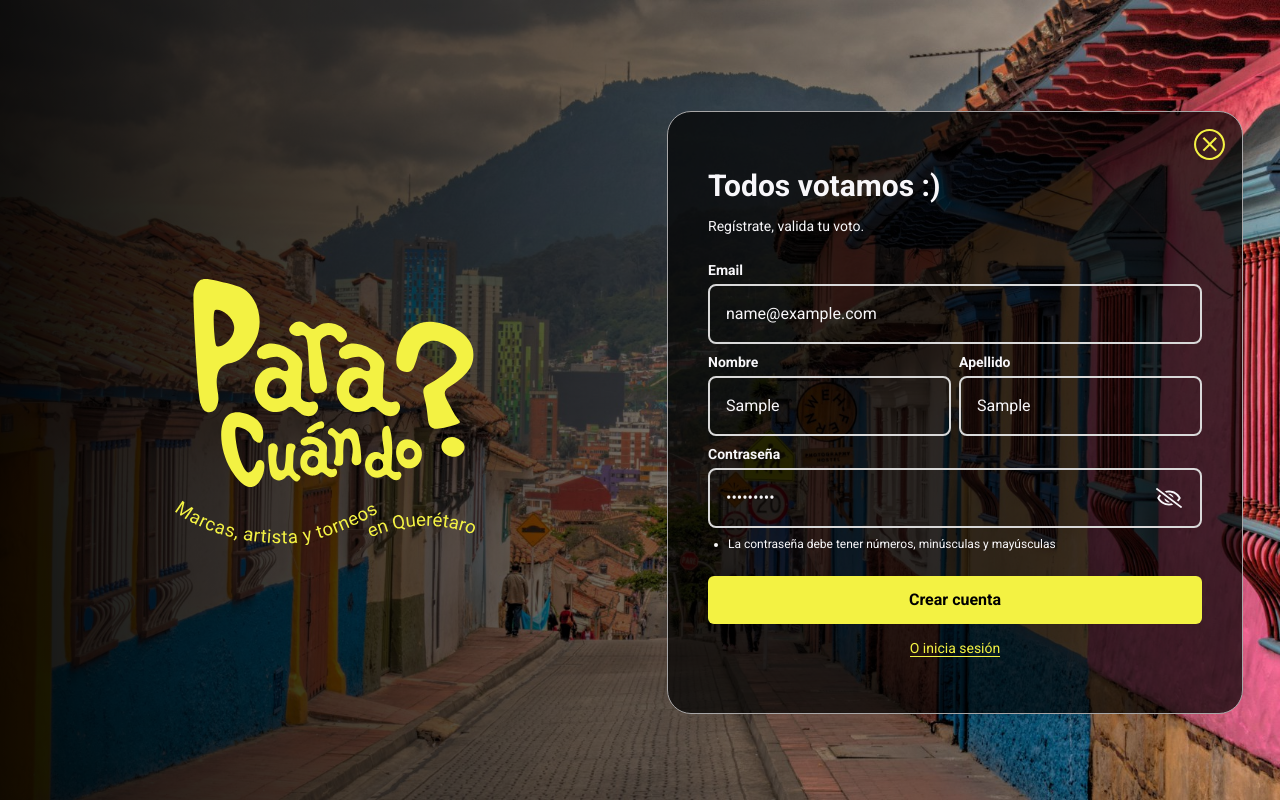
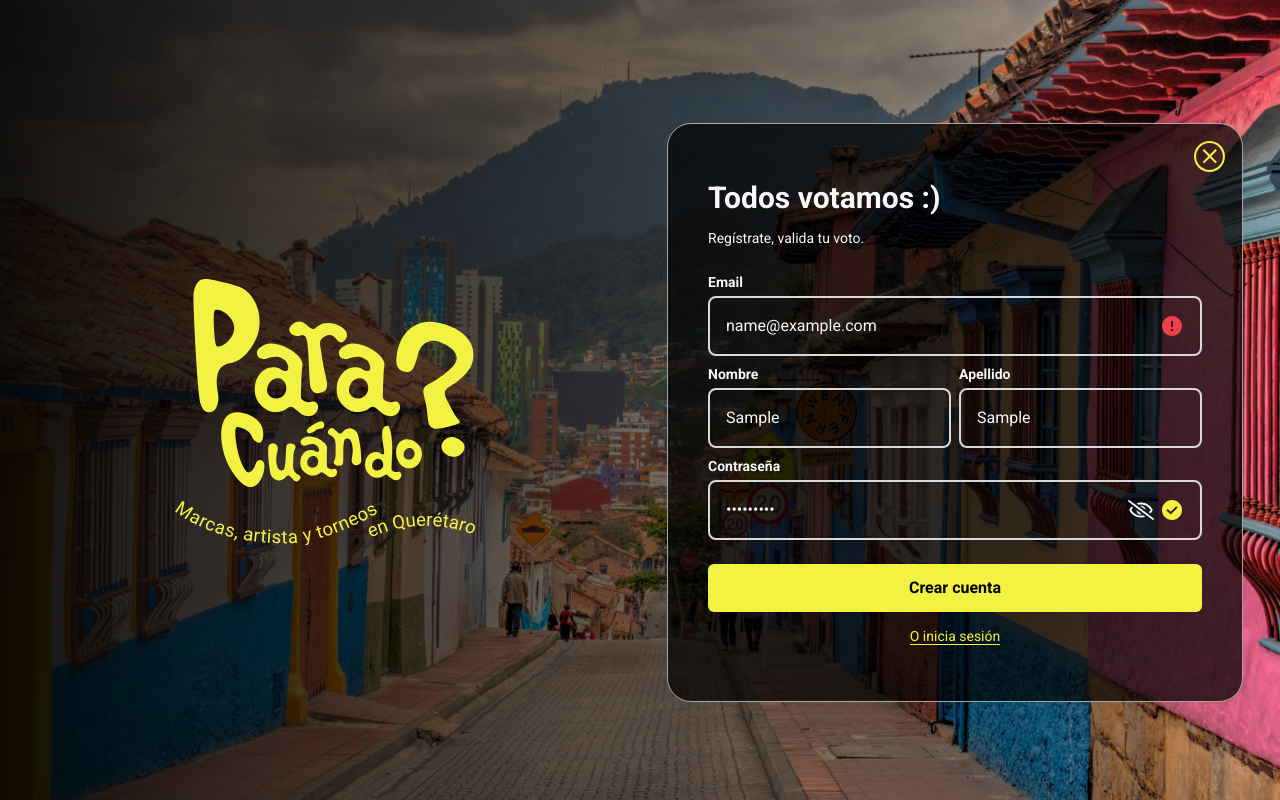
Before and after one commit to cris-dangithub/paracuando-project, a Next.js app: page /sign-up in a window 1280 px wide. Both pictures are taken after typing "name@example.com", "Sample", "Sample", "Sample123" into the empty fields and a click on the button "Crear cuenta". Built offline with nearby package versions, Linux system fonts and the light colour scheme.

Commit message:
feat: signin and login page finished with their layout and reusable components

```diff
--- /dev/null
+++ b/components/assets/svg/ErrorForm.tsx
@@ -0,0 +1,24 @@
+interface IErrorForm {
+  title?: string;
+}
+
+const ErrorForm: React.FC<IErrorForm> = ({ title }) => {
+  return (
+    <div title={title}>
+      <svg
+        width="20"
+        height="20"
+        viewBox="0 0 20 20"
+        fill="none"
+        xmlns="http://www.w3.org/2000/svg"
+      >
+        <path
+          d="M11 11H9V5H11M11 15H9V13H11M10 0C8.68678 0 7.38642 0.258658 6.17317 0.761205C4.95991 1.26375 3.85752 2.00035 2.92893 2.92893C1.05357 4.8043 0 7.34784 0 10C0 12.6522 1.05357 15.1957 2.92893 17.0711C3.85752 17.9997 4.95991 18.7362 6.17317 19.2388C7.38642 19.7413 8.68678 20 10 20C12.6522 20 15.1957 18.9464 17.0711 17.0711C18.9464 15.1957 20 12.6522 20 10C20 8.68678 19.7413 7.38642 19.2388 6.17317C18.7362 4.95991 17.9997 3.85752 17.0711 2.92893C16.1425 2.00035 15.0401 1.26375 13.8268 0.761205C12.6136 0.258658 11.3132 0 10 0Z"
+          fill="#EF3F47"
+        />
+      </svg>
+    </div>
+  );
+};
+
+export default ErrorForm;
--- /dev/null
+++ b/components/assets/svg/SuccessForm.tsx
@@ -0,0 +1,18 @@
+const SuccessForm = () => {
+  return (
+    <svg
+      width="20"
+      height="20"
+      viewBox="0 0 20 20"
+      fill="none"
+      xmlns="http://www.w3.org/2000/svg"
+    >
+      <path
+        d="M8.6 14.6L15.65 7.55L14.25 6.15L8.6 11.8L5.75 8.95L4.35 10.35L8.6 14.6ZM10 20C8.61667 20 7.31667 19.7373 6.1 19.212C4.88333 18.6873 3.825 17.975 2.925 17.075C2.025 16.175 1.31267 15.1167 0.788 13.9C0.262667 12.6833 0 11.3833 0 10C0 8.61667 0.262667 7.31667 0.788 6.1C1.31267 4.88333 2.025 3.825 2.925 2.925C3.825 2.025 4.88333 1.31233 6.1 0.787C7.31667 0.262333 8.61667 0 10 0C11.3833 0 12.6833 0.262333 13.9 0.787C15.1167 1.31233 16.175 2.025 17.075 2.925C17.975 3.825 18.6873 4.88333 19.212 6.1C19.7373 7.31667 20 8.61667 20 10C20 11.3833 19.7373 12.6833 19.212 13.9C18.6873 15.1167 17.975 16.175 17.075 17.075C16.175 17.975 15.1167 18.6873 13.9 19.212C12.6833 19.7373 11.3833 20 10 20Z"
+        fill="#F3F243"
+      />
+    </svg>
+  );
+};
+
+export default SuccessForm;
--- a/components/formAuth/Field.tsx
+++ b/components/formAuth/Field.tsx
@@ -1,8 +1,14 @@
-import React, { HTMLInputTypeAttribute, useState } from 'react';
+import React, { HTMLInputTypeAttribute, useEffect, useState } from 'react';
 import { UseFormRegister } from 'react-hook-form';
-import { ILogin, ValuesForm } from '../../lib/interfaces/auth.interface';
+import {
+  ILogin,
+  StatusIcon,
+  ValuesForm,
+} from '../../lib/interfaces/auth.interface';
+import ErrorForm from '../assets/svg/ErrorForm';
 import EyePassIconOculted from '../assets/svg/EyePassIconOculted';
 import EyePassIconShowed from '../assets/svg/EyePassIconShowed';
+import SuccessForm from '../assets/svg/SuccessForm';
 
 interface IFields {
   type: HTMLInputTypeAttribute;
@@ -11,18 +17,55 @@ interface IFields {
   register: UseFormRegister<ILogin>;
   placeholder?: string;
   dynamicPass?: boolean;
+  statusErrPass?: StatusIcon;
+  statusErrEmail?: StatusIcon;
+  title?: string;
+  onChange?: (_data: string) => void;
 }
 
 const Field: React.FC<IFields> = (props) => {
-  const { type, name, label, register, placeholder, dynamicPass } = props;
+  const {
+    type,
+    name,
+    label,
+    register,
+    placeholder,
+    dynamicPass,
+    statusErrPass,
+    statusErrEmail,
+    title,
+    onChange,
+  } = props;
 
   const [dynamicType, setDynamicType] =
     useState<HTMLInputTypeAttribute>('password');
+
+  const [inputValue, setInputValue] = useState<string>('');
 
   const showPassword = () => {
     if (dynamicType === 'password') return setDynamicType('text');
     setDynamicType('password');
   };
+
+  const handleIcon = () => {
+    if (statusErrPass && inputValue) {
+      if (statusErrPass === 'error') return <ErrorForm title={title} />;
+      return <SuccessForm />;
+    }
+    if (statusErrEmail && inputValue) {
+      if (statusErrEmail === 'error') return <ErrorForm title={title} />;
+      return <SuccessForm />;
+    }
+  };
+
+  const handleChange = (e: React.ChangeEvent<HTMLInputElement>) => {
+    setInputValue(e.target.value);
+  };
+
+  useEffect(() => {
+    if (onChange) onChange(inputValue);
+  }, [inputValue]);
+
   return (
     <div className="flex flex-col gap-1 w-full ">
       <label htmlFor={name} className="font-semibold text-sm">
@@ -30,15 +73,26 @@ const Field: React.FC<IFields> = (props) => {
       </label>
       <div className="relative">
         <input
+          value={inputValue}
           type={dynamicPass ? dynamicType : type}
           id={name}
           {...register(`${name}`)}
           placeholder={placeholder}
           className="w-full p-4 bg-transparent border-2 border-app-grayLight rounded-lg"
+          onChange={handleChange}
         />
-        <div className="absolute top-0 right-5 bottom-0 flex items-center">
+        <div className="absolute top-0 right-5 bottom-0 flex items-center gap-2">
           {dynamicPass ? (
-            <button type="button" className="" onClick={showPassword}>
+            <button
+              title={
+                dynamicType === 'password'
+                  ? 'Ver contraseña'
+                  : 'Ocultar contraseña'
+              }
+              type="button"
+              className=""
+              onClick={showPassword}
+            >
               {dynamicType === 'password' ? (
                 <EyePassIconOculted />
               ) : (
@@ -48,6 +102,7 @@ const Field: React.FC<IFields> = (props) => {
           ) : (
             ''
           )}
+          {handleIcon()}
         </div>
       </div>
     </div>
--- a/components/formAuth/LogInForm.tsx
+++ b/components/formAuth/LogInForm.tsx
@@ -1,27 +1,46 @@
 import Link from 'next/link';
+import { useState } from 'react';
 import { useForm } from 'react-hook-form';
-import { ILogin } from '../../lib/interfaces/auth.interface';
-
+import {
+  checkEmail,
+  checkExistsPassword,
+} from '../../lib/helpers/checkers.helper';
+import { ILogin, StatusIcon } from '../../lib/interfaces/auth.interface';
 import ButtonForm from './ButtonForm';
 import Field from './Field';
 
 const LogInForm = () => {
   const { handleSubmit, register } = useForm<ILogin>();
+  const [isErrPass, setIsErrPass] = useState<StatusIcon>('');
+  const [isErrEmail, setIsErrEmail] = useState<StatusIcon>('');
 
-  const checkEmail = (email: string) => {
-    if (email.split('@').length !== 2) return false;
-    return true;
+  const handleErrEmail = (email: string): void => {
+    if (!email) return setIsErrEmail('');
+    checkEmail(email) ? setIsErrEmail('success') : setIsErrEmail('error');
   };
-  const checkPassword = (pss: string) => {
-    // Contraseña correcta o incorrecta (dependiendo de la respuesta del servidor)
-    //...
+
+  const handleErrPassword = (password: string): void => {
+    if (!password) return setIsErrPass('');
+    checkExistsPassword(password)
+      ? setIsErrPass('success')
+      : setIsErrPass('error');
+  };
+
+  const handleMessageErrorEmail = (): JSX.Element => {
+    if (!isErrEmail || isErrEmail !== 'error') return <></>;
+    return (
+      <ul className="list-disc text-xs pl-5">
+        <li>Esta cuenta no corresponde a ningun usuario</li>
+      </ul>
+    );
   };
 
   const Submit = handleSubmit((data: ILogin) => {
     console.log(data);
     const { email, password } = data;
-    console.log(checkEmail(email));
-    console.log(checkPassword(password));
+    console.log(email);
+    handleErrEmail(email);
+    handleErrPassword(password);
   });
 
   return (
@@ -32,7 +51,9 @@ const LogInForm = () => {
         label="Email"
         register={register}
         placeholder="ejemplo@mail.com"
+        statusErrEmail={isErrEmail}
       />
+      {handleMessageErrorEmail()}
       <Field
         name="password"
         type="password"
--- a/components/formAuth/SignUpForm.tsx
+++ b/components/formAuth/SignUpForm.tsx
@@ -1,18 +1,46 @@
 import { useState } from 'react';
 import { useForm } from 'react-hook-form';
-import { ILogin } from '../../lib/interfaces/auth.interface';
+import {
+  checkCreatePassword,
+  checkEmail,
+} from '../../lib/helpers/checkers.helper';
+import { ILogin, StatusIcon } from '../../lib/interfaces/auth.interface';
 import ButtonForm from './ButtonForm';
 import Field from './Field';
 
 const SignUpForm = () => {
   const { handleSubmit, register } = useForm<ILogin>();
-  const [errorForm, setErrorForm] = useState<boolean>(false);
+  const [isErrPass, setIsErrPass] = useState<StatusIcon>('');
+  const [isErrEmail, setIsErrEmail] = useState<StatusIcon>('');
+
+  const handleErrEmail = (email: string): void => {
+    if (!email) return setIsErrEmail('');
+    checkEmail(email) ? setIsErrEmail('success') : setIsErrEmail('error');
+  };
+  const handleErrPassword = (password: string): void => {
+    if (!password) return setIsErrPass('');
+    checkCreatePassword(password)
+      ? setIsErrPass('success')
+      : setIsErrPass('error');
+  };
+
+  const handleMessageErrorPassword = (): JSX.Element => {
+    if (!isErrPass || isErrPass !== 'error') return <></>;
+    return (
+      <ul className="list-disc text-xs pl-5">
+        <li>La contraseña debe tener números, minúsculas y mayúsculas</li>
+      </ul>
+    );
+  };
 
   const Submit = handleSubmit((data) => {
     console.log(data);
     // Analizar datos
     const { email, firstname, lastname, password } = data;
+    handleErrEmail(email);
+    handleErrPassword(password);
   });
+
   return (
     <form onSubmit={Submit} className="grid gap-2 mt-6">
       <Field
@@ -21,6 +49,8 @@ const SignUpForm = () => {
         label="Email"
         register={register}
         placeholder="ejemplo@mail.com"
+        statusErrEmail={isErrEmail}
+        onChange={handleErrEmail}
       />
       <div className="flex w-full gap-2">
         <Field
@@ -44,10 +74,12 @@ const SignUpForm = () => {
         label="Contraseña"
         register={register}
         dynamicPass
+        statusErrPass={isErrPass}
+        title="Incorrect format"
+        onChange={handleErrPassword}
       />
-      <ul className="list-disc text-xs pl-5">
-        <li>La contraseña debe tener números, minúsculas y mayúsculas</li>
-      </ul>
+      {handleMessageErrorPassword()}
+
       <ButtonForm to="log-in" text="signup" />
     </form>
   );
--- /dev/null
+++ b/lib/data/users.mocks.ts
@@ -0,0 +1,9 @@
+export const users = [
+  {
+    id: 1,
+    firstname: 'Cristian',
+    lastname: 'Muñoz',
+    email: 'cristiandaniel@gmail.com',
+    password: 'cris123456789',
+  },
+];
--- /dev/null
+++ b/lib/helpers/checkers.helper.ts
@@ -0,0 +1,45 @@
+import { users } from '../data/users.mocks';
+
+export const checkEmail = (email: string) => {
+  //* Checkeo de formato (Frontend)
+  if (email.trim().split('@').length !== 2 || !email.split('@')[1])
+    return false;
+  //! Checkeo de que el email exista (BACKEND)
+  if (!users.find((user) => user.email === email)) return false;
+  //
+  return true;
+};
+
+export const checkCreatePassword = (password: string) => {
+  //* Contraseña en formato correcto (FRONTEND)
+  const lowerLetters: string[] = [];
+  for (let i = 97; i < 123; i++) lowerLetters.push(String.fromCharCode(i));
+  const upperLetters: string[] = lowerLetters.map((letter) =>
+    letter.toUpperCase()
+  );
+  const numbers: string[] = [];
+  for (let i = 0; i < 10; i++) numbers.push(`${i}`);
+  let errorLowerLetter = true;
+  let errorUpperLetter = true;
+  let errorNumbers = true;
+  let errorResult = true;
+  for (const letter of password) {
+    if (errorLowerLetter && lowerLetters.includes(letter))
+      errorLowerLetter = false;
+    if (errorUpperLetter && upperLetters.includes(letter))
+      errorUpperLetter = false;
+    if (errorNumbers && numbers.includes(letter)) errorNumbers = false;
+    if (!errorLowerLetter && !errorUpperLetter && !errorNumbers) {
+      errorResult = false;
+      break;
+    }
+  }
+  return !errorResult;
+};
+
+export const checkExistsPassword = (password: string) => {
+  //! Contraseña correcta o incorrecta (BACKEND)
+  if (password === users[0].password) return true;
+  //
+  return false;
+};
--- a/lib/interfaces/auth.interface.ts
+++ b/lib/interfaces/auth.interface.ts
@@ -1,4 +1,6 @@
 export type ValuesForm = 'email' | 'password' | 'firstname' | 'lastname';
+
+export type StatusIcon = 'success' | 'error' | '';
 
 export interface ILogin {
   email: string;
```
